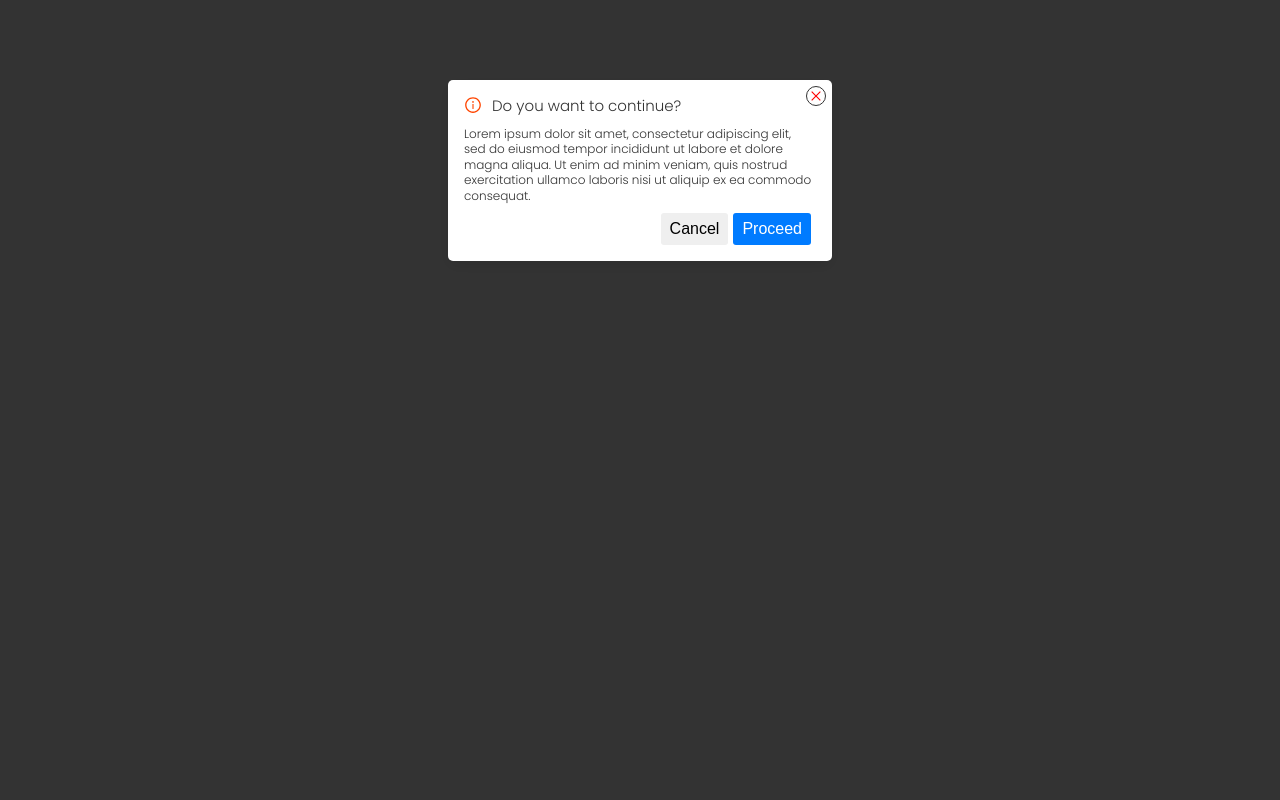
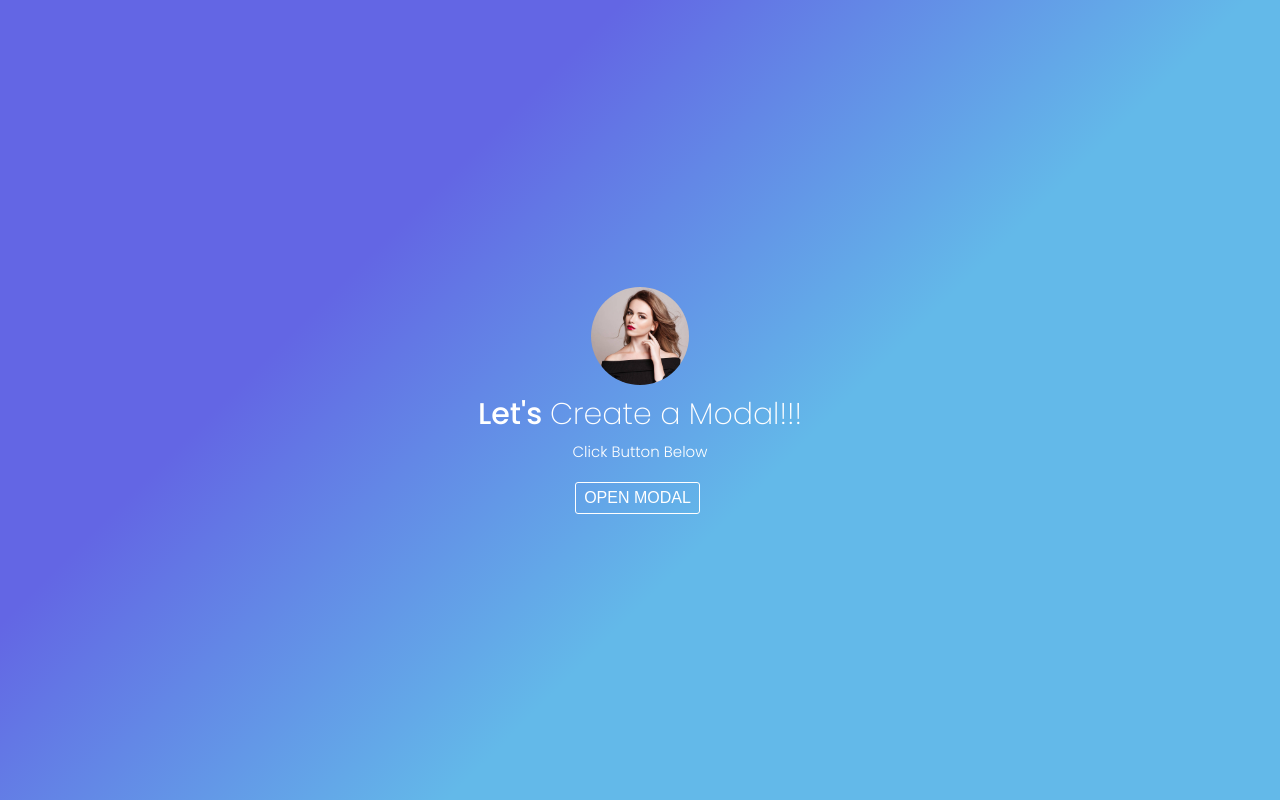
Before and after one commit to jordanr2m/react-modal, a React (Create React App) app: page / in a window 1280 px wide. Built offline with nearby package versions, Linux system fonts and the light colour scheme.

Commit message:
Began adding logic for modal.

```diff
--- a/src/App.js
+++ b/src/App.js
@@ -1,21 +1,34 @@
 import './App.css';
 import Modal from './components/modal/Modal';
 import profilePic from './assets/profilepic.jpg'
+import { useState } from 'react';
 
 function App() {
+  // Set to false initially
+  const [showModal, setShowModal] = useState(false);
+
+  const handleShowModal =() => {
+    setShowModal(true);
+  }
+
+  const handleCloseModal = () => {
+    setShowModal(false);
+  }
+
   return (
     // He placed everything inside of a react fragment <> </>. Fragments let you group elements without a wrapper node AKA without adding additional nodes/elements to the DOM. https://react.dev/reference/react/Fragment
     <>
-      {/* <section className="intro-section --100vh --flex-center">
+      <section className="intro-section --100vh --flex-center">
         <div className='intro --center-all'>
           <img src={profilePic} alt='profile'/>
           <h1 className='--text-light --text-md --m'>Let's <span className='--fw-thin'>Create a Modal!!!</span></h1>
           <p className='--text-light --mb2'>Click Button Below</p>
-          <button className='--btn --btn-secondary'>OPEN MODAL</button>
+          <button className='--btn --btn-secondary' onClick={handleShowModal}>OPEN MODAL</button>
         </div>
-      </section> */}
+      </section>
 
-      <Modal />
+      {/* If showModal is true, show the modal. Give it a prop of onCloseModal, which triggers the handleCloseModal function */}
+      {showModal && <Modal onCloseModal={handleCloseModal}/>}
     </>
   );
 }
--- a/src/components/modal/Modal.css
+++ b/src/components/modal/Modal.css
@@ -14,7 +14,7 @@
     min-width: 350px;
     position: relative;
     animation: slide-down ease 0.5s;
-    padding: 1.5rem;
+    /* padding: 1.5rem; */
 }
 
 .modal-content .close-icon {
--- a/src/components/modal/Modal.js
+++ b/src/components/modal/Modal.js
@@ -2,12 +2,14 @@ import React from 'react'
 import "./Modal.css"
 import { AiOutlineClose, AiOutlineInfoCircle } from "react-icons/ai";
 
-const Modal = () => {
+// Pass in a prop as a destructured object. We will use the prop to pass in the onCloseModal prop, which we created and passed in via App.js
+const Modal = ({ onCloseModal }) => {
   return (
-    <section className='modal-section --100vh'>
+    // modal section creates the overlay of the black background on top of the main screen
+    <section className='modal-section --100vh' onClick={onCloseModal}>
       <div className='modal --flex-center'>
         <div className='modal-content --bg-light --p --card'>
-          <AiOutlineClose color="red" size={16} className='close-icon'/>
+          <AiOutlineClose color="red" size={16} className='close-icon' onClick={onCloseModal}/>
 
           <div className='modal-header --flex-start'>
             <AiOutlineInfoCircle color="orangered" size={18}/>
@@ -19,7 +21,7 @@ const Modal = () => {
           </div>
 
           <div className='modal-footer --flex-end'>
-            <button className='--btn'>Cancel</button>
+            <button className='--btn' onClick={onCloseModal}>Cancel</button>
             <button className='--btn --btn-primary'>Proceed</button>
           </div>
         </div>
```
